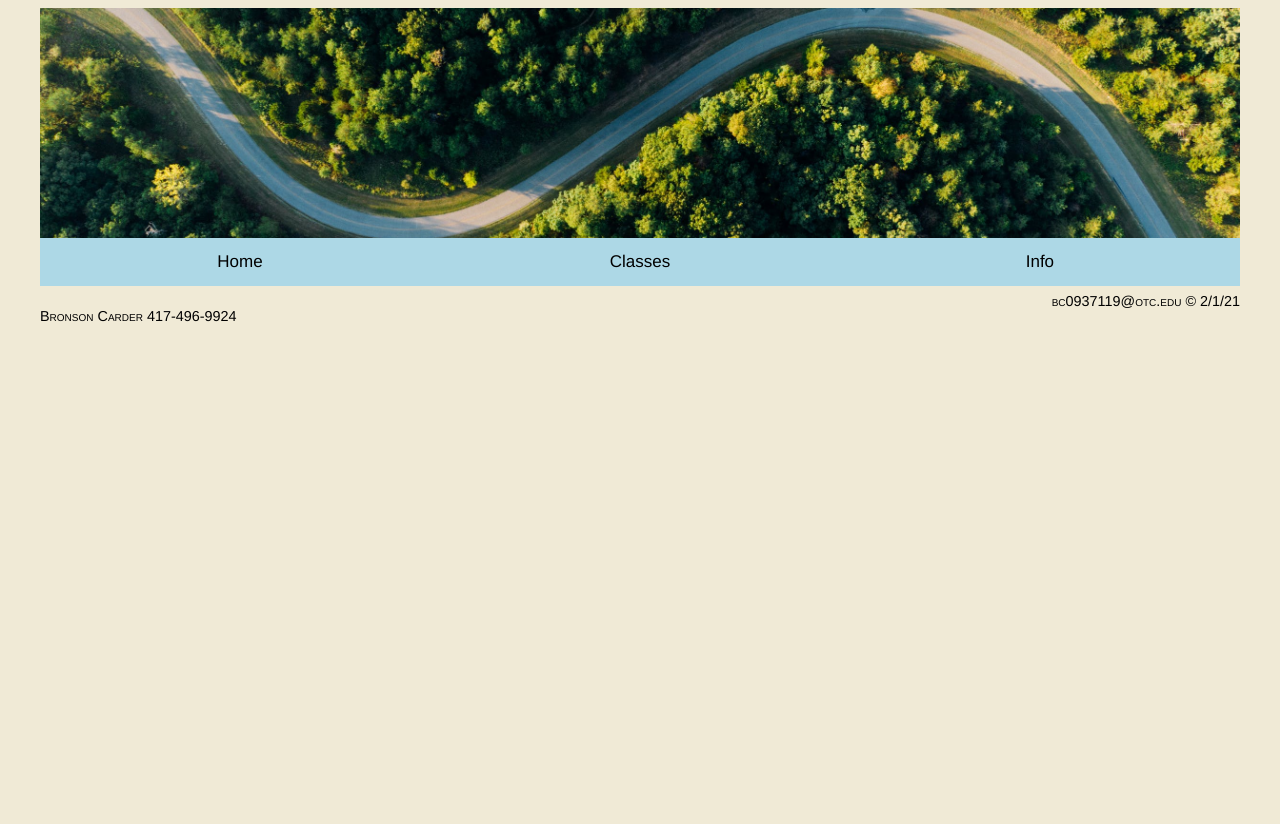
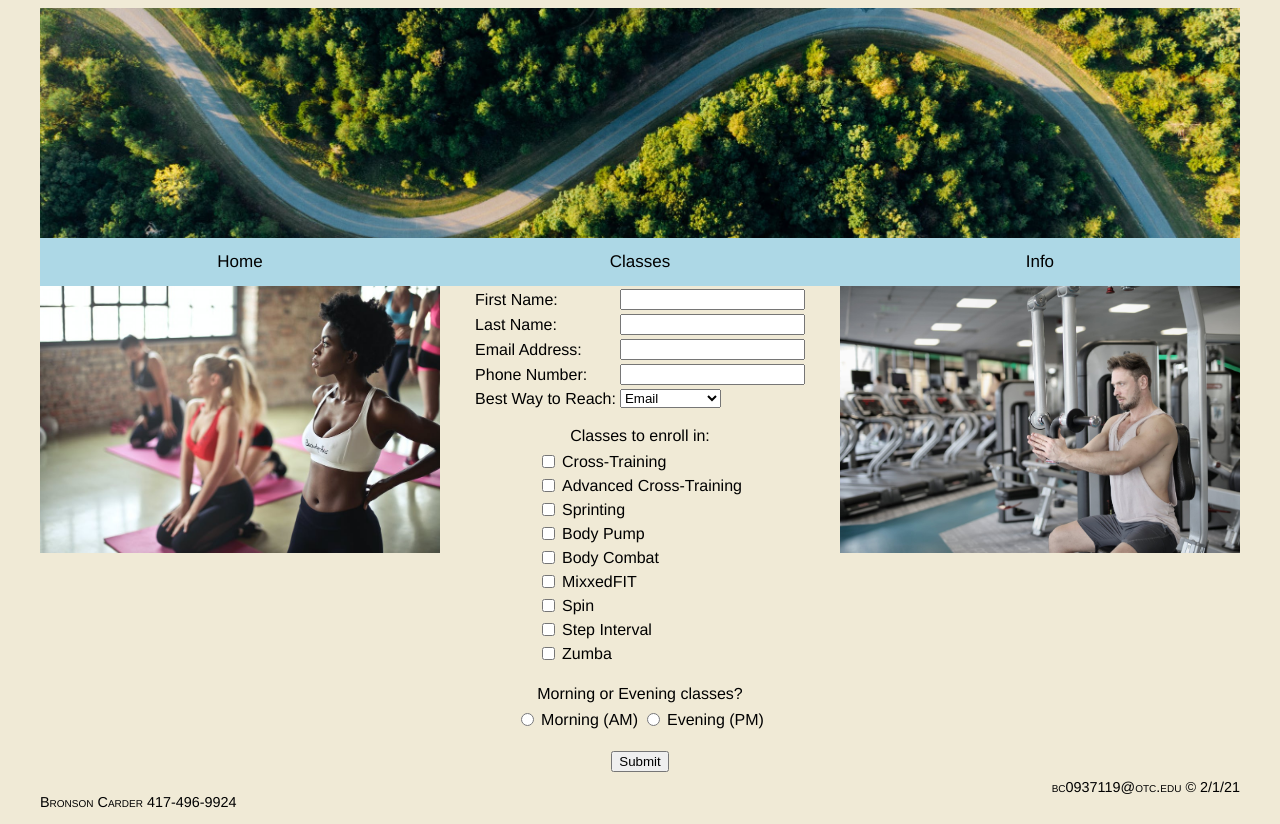
Before and after one commit to BronsonCarder/Fun-Fitness, a plain HTML site: page info.html in a window 1280 px wide. Before the commit the page ends 800 px from the top, so only its background shows below. Drawn offline with Linux system fonts and the light colour scheme.

Commit message:
Form Fields done
To Do:
Thank you page

```diff
--- a/info.html
+++ b/info.html
@@ -5,6 +5,29 @@
   <meta charset="utf-8">
   <title>Fit for Fun Fitness Club - Info</title>
   <link rel="stylesheet" href="styles.css">
+  <style media="screen">
+    /*Form Formatting*/
+    form {
+      margin-left: auto;
+      margin-right: auto;
+      width: 33.33%;
+    }
+
+    input label {
+      margin-left: auto;
+      margin-right: auto;
+      width: 50%
+    }
+
+    input[type="text"] {
+      align-content: right;
+    }
+
+    table {
+      margin-left: auto;
+      margin-right: auto;
+    }
+  </style>
 </head>
 
 <body>
@@ -19,7 +42,86 @@
     </nav>
   </header>
   <article>
+    <img src="yoga 3.jpeg" alt="Yoga" class="img" style="float:left;">
+    <img src="weights.jpeg" alt="Our Weight Machines" class="img" style="float:right;">
+    <form action="thankyou.html" method="get">
+      <table>
+        <tr>
+          <td><label for="fname">First Name:</label></td>
+          <td><input type="text" name="fname"></td>
+        </tr>
+        <td><label for="lname">Last Name:</label></td>
+        <td><input type="text" name="lname"></td>
+        </tr>
+        <td><label for="email">Email Address:</label></td>
+        <td><input type="email" name="email"></td>
+        </tr>
+        <td><label for="phone">Phone Number:</label></td>
+        <td><input type="tel" name="phone"></td>
+        </tr>
+        <td><label for="reach">Best Way to Reach:</label></td>
+        <td><select name="reach">
+            <option value="email">Email</option>
+            <option value="phone">Phone</option>
+            <option value="owl">Owl</option>
+            <option value="floo">Floo Network</option>
+          </select></td>
+        </tr>
+      </table>
+      <p style="margin-bottom:4px;text-align:center;">Classes to enroll in:</p>
+      <table>
+        <tr>
+          <td><input type="checkbox" name="classes1" value="Cross-Training"></td>
+          <td><label for="classes1">Cross-Training</label></td>
+        </tr>
+        <tr>
+          <td><input type="checkbox" name="classes2" value="Advanced Cross-Training"></td>
+          <td><label for="classes2">Advanced Cross-Training</label></td>
+        </tr>
+        <tr>
+          <td><input type="checkbox" name="classes3" value="Sprinting"></td>
+          <td><label for="classes3">Sprinting</label></td>
+        </tr>
+        <tr>
+          <td><input type="checkbox" name="classes4" value="Body Pump"></td>
+          <td><label for="classes4">Body Pump</label></td>
+        </tr>
+        <tr>
+          <td><input type="checkbox" name="classes5" value="Body Combat"></td>
+          <td><label for="classes5">Body Combat</label></td>
+        </tr>
+        <tr>
+          <td><input type="checkbox" name="classes6" value="MixxedFIT"></td>
+          <td><label for="classes6">MixxedFIT</label></td>
+        </tr>
+        <tr>
+          <td><input type="checkbox" name="classes7" value="Spin"></td>
+          <td><label for="classes7">Spin</label></td>
+        </tr>
+        <tr>
+          <td><input type="checkbox" name="classes8" value="Step Interval"></td>
+          <td><label for="classes8">Step Interval</label></td>
+        </tr>
+        <tr>
+          <td><input type="checkbox" name="classes9" value="Zumba"></td>
+          <td><label for="classes9">Zumba</label></td>
+        </tr>
+        <tr>
+      </table>
+      <p style="margin-bottom:4px; text-align:center;">Morning or Evening classes?</p>
+      <table>
+        <tr>
+          <td><input type="radio" name="am" value="AM"></td>
+          <td><label for="am">Morning (AM)</label></td>
+          <td><input type="radio" name="pm" value="PM"></td>
+          <td><label for="pm">Evening (PM)</label></td>
+        </tr>
+      </table><br>
+      <div style="text-align:center;">
+        <input type="submit">
+      </div>
 
+    </form>
   </article>
   <footer>
     <p class="right">bc0937119@otc.edu &#169; 2/1/21</p>
--- a/styles.css
+++ b/styles.css
@@ -66,45 +66,13 @@ nav a:hover {
 }
 
 .img {
-  max-width: 500px;
+  max-width: 33.33%;
 }
 
-div {
+div img {
   margin-left: auto;
   margin-right: auto;
   width: 55%
-}
-
-/* Table Formatting */
-table, th, td {
-  border: 1px solid black;
-  font-weight: normal;
-}
-
-table {
-  table-layout: fixed;
-  margin-left: auto;
-  margin-right: auto;
-  width: 70%;
-}
-
-th, td {
-  padding-top: .3em;
-}
-
-td {
-  text-align: center;
-  width: 14.285714%;
-  border-left: 4px solid lightblue;
-}
-
-td:empty {
-  background-color: lightgrey;
-  border-left: 1px solid black;
-}
-
-.highlight {
-  border-left: 4px solid orange;
 }
 
 /*Footer Formatting*/
```
Also changed, not shown: classes.html (+34 -1 lines), index.html (+1 -1 lines), weights.jpeg (added), yoga 3.jpeg (added).
